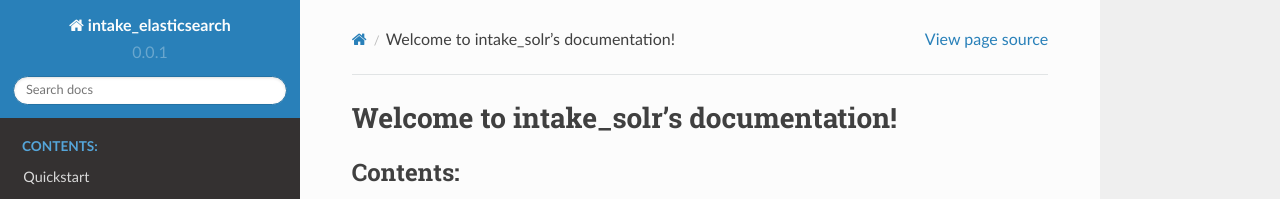
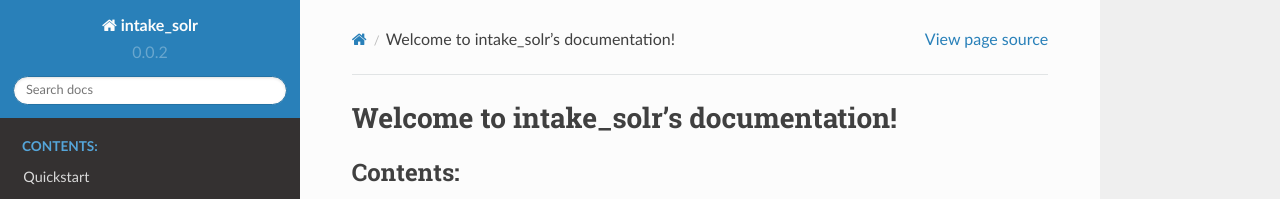
Before and after one commit to ContinuumIO/intake-solr, a Sphinx documentation site: the page built from docs/source/index.rst, in a window 1280 px wide. Shown: the top 199 px of the page. Built offline with Sphinx 7.4.7 and the Read the Docs theme 2.0.0, drawn with Linux system fonts in a browser that asks for light colours.

Commit message:
update docs, minimal

```diff
--- a/docs/source/conf.py
+++ b/docs/source/conf.py
@@ -1,6 +1,6 @@
 # -*- coding: utf-8 -*-
 #
-# intake_elasticsearch documentation build configuration file, created by
+# intake_solr documentation build configuration file, created by
 # sphinx-quickstart on Mon Jan 15 18:11:02 2018.
 #
 # This file is execfile()d with the current directory set to its
@@ -50,7 +50,7 @@ source_suffix = '.rst'
 master_doc = 'index'
 
 # General information about the project.
-project = u'intake_elasticsearch'
+project = u'intake_solr'
 copyright = u'2018, Martin Durant'
 author = u'Martin Durant'
 
@@ -59,9 +59,9 @@ author = u'Martin Durant'
 # built documents.
 #
 # The short X.Y version.
-version = u'0.0.1'
+version = u'0.0.2'
 # The full version, including alpha/beta/rc tags.
-release = u'0.0.1'
+release = u'0.0.2'
 
 # The language for content autogenerated by Sphinx. Refer to documentation
 # for a list of supported languages.
@@ -116,7 +116,7 @@ html_sidebars = {
 # -- Options for HTMLHelp output ------------------------------------------
 
 # Output file base name for HTML help builder.
-htmlhelp_basename = 'intake_elasticsearchdoc'
+htmlhelp_basename = 'intake_solrdoc'
 
 
 # -- Options for LaTeX output ---------------------------------------------
@@ -143,7 +143,7 @@ latex_elements = {
 # (source start file, target name, title,
 #  author, documentclass [howto, manual, or own class]).
 latex_documents = [
-    (master_doc, 'intake_elasticsearch.tex', u'intake\\_elasticsearch Documentation',
+    (master_doc, 'intake_solr.tex', u'intake\\_solr Documentation',
      u'Joseph Crail', 'manual'),
 ]
 
@@ -153,7 +153,7 @@ latex_documents = [
 # One entry per manual page. List of tuples
 # (source start file, name, description, authors, manual section).
 man_pages = [
-    (master_doc, 'intake_elasticsearch', u'intake_elasticsearch Documentation',
+    (master_doc, 'intake_solr', u'intake_solr Documentation',
      [author], 1)
 ]
 
@@ -164,7 +164,7 @@ man_pages = [
 # (source start file, target name, title, author,
 #  dir menu entry, description, category)
 texinfo_documents = [
-    (master_doc, 'intake_elasticsearch', u'intake_elasticsearch Documentation',
-     author, 'intake_elasticsearch', 'One line description of project.',
+    (master_doc, 'intake_solr', u'intake_solr Documentation',
+     author, 'intake_solr', 'One line description of project.',
      'Miscellaneous'),
 ]
```
